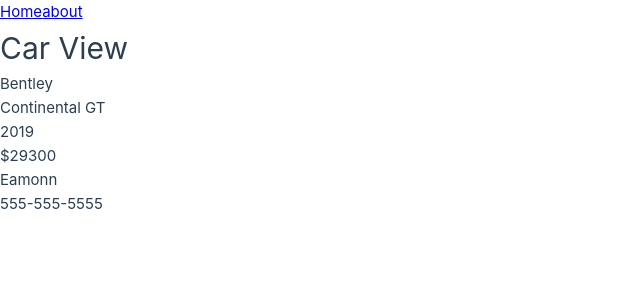
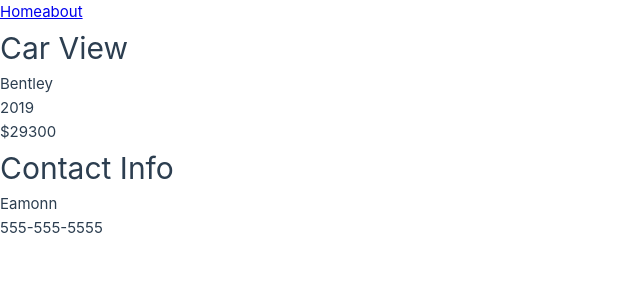
Before and after one commit to ekelly55/VueCarSite, a Vue app: page /cars/1/contact in a window 1280 px wide. Shown: the top 300 px of the page, without its empty margins (0-640 px from the left). Built offline with nearby package versions, Linux system fonts and the light colour scheme.

Commit message:
backtracked. redid nested routes. next is adding button to show contact

```diff
--- a/src/data/cars.json
+++ b/src/data/cars.json
@@ -2,53 +2,51 @@
     {
         "id": 1,
         "name": "Bentley",
-        "model": "Continental GT",
         "price": 29300,
         "year": 2019,
         "contact": {
             "dealer": "Eamonn",
-            "phone": "555-555-5555"
-        },
-        "image": "https://hips.hearstapps.com/hmg-prod/amv-prod-cad-assets/images/17q3/685272/2019-bentley-continental-gt-photos-and-info-news-car-and-driver-photo-689618-s-original.jpg"
+            "phone": "555-555-5555",
+            "email": "emk@emk.com"
+        }
     },
     {
         "id": 2,
         "name": "Ford",
         "price": 23097,
-        "year": 2049,
+        "year": 1049,
         "contact": {
-            "dealer": "Eamonn",
-            "phone": "555-555-5555"
+            "dealer": "EK",
+            "phone": "555-515-5555",
+            "email": "em@emk.com"
         }
     },
     {
         "id": 3,
         "name": "Subaru",
         "price": 10384,
-        "year": 2485,
+        "year": 10485,
         "contact": {
-            "dealer": "Eamonn",
-            "phone": "555-555-5555"
+            "dealer": "emk",
+            "phone": "555-555-5525",
+            "email": "emk@emk.net"
         }
     },
     {
         "id": 4,
         "name": "Honda",
         "price": 250238,
-        "year": 2001,
+        "year": 34093438,
         "contact": {
-            "dealer": "Eamonn",
-            "phone": "555-555-5555"
+            "dealer": "eam",
+            "phone": "555-595-5555",
+            "email": "e@emk.com"
         }
     },
     {
         "id": 5,
         "name": "Chevy",
         "price": 29230812,
-        "year": 1997,
-        "contact": {
-            "dealer": "Eamonn",
-            "phone": "555-555-5555"
-        }
+        "year": 5937
     }
 ]
--- a/src/router/index.js
+++ b/src/router/index.js
@@ -29,7 +29,7 @@ const router = createRouter({
                 {
                     path: "contact",
                     component: ContactView
-                }
+            }
             ]
         }
     ]
--- a/src/views/CarView.vue
+++ b/src/views/CarView.vue
@@ -1,14 +1,25 @@
+
 <script setup>
     //useroute is a composable, which we'll revisit later
-    import {useRoute, RouterView} from "vue-router"
+    import {useRoute, useRouter, RouterView} from "vue-router"
+    //useRouter is a composable that allows us to extract info from the route we're on. but how different from useRoute? you can't modify the path with useRoute. useRouter contains methods you can use on the route
+
     import cars from "../data/cars.json"
     import ContactView from "./ContactView.vue";
 
     const route = useRoute()
     //can check what the params are
-    console.log(route.params)
+
+
+
+    const carId = parseInt(route.params.id)
 
     const car = cars.find(c => c.id === parseInt(route.params.id))
+
+    //another possible way to do it which allows you to set conditions (like user doesn't want something shows, for ex.) you can make a function with the router.push method in it.
+
+
+
 
 </script>
 
@@ -19,8 +30,11 @@
         <p>{{ car.model }}</p>
         <p>{{ car.year }}</p>
         <p>${{ car.price }}</p>
-        <RouterView />
-        <!-- //RouterView will look in the routes for any child routes. But routerview is not a component like ContactView, so we'll need to pass data another way. see above.  -->
+        <RouterView/>
+        <!-- alt way using the function:
+         -->
+         <!-- <button @click="showContact">Click for contact info</button><RouterView /> -->
+        <!-- //RouterView will look in the routes for any child routes. But routerview is not a component like ContactView, so we'll need to pass data another way. see above. -->
 
     </div>
 </template>
--- a/src/views/ContactView.vue
+++ b/src/views/ContactView.vue
@@ -9,7 +9,7 @@ const car = cars.find(c => c.id === parseInt(route.params.id))
 </script>
 
 <template>
-
+    <h1>Contact Info</h1>
     <p>{{ car.contact.dealer }}</p>
     <p>{{ car.contact.phone }}</p>
 
```
